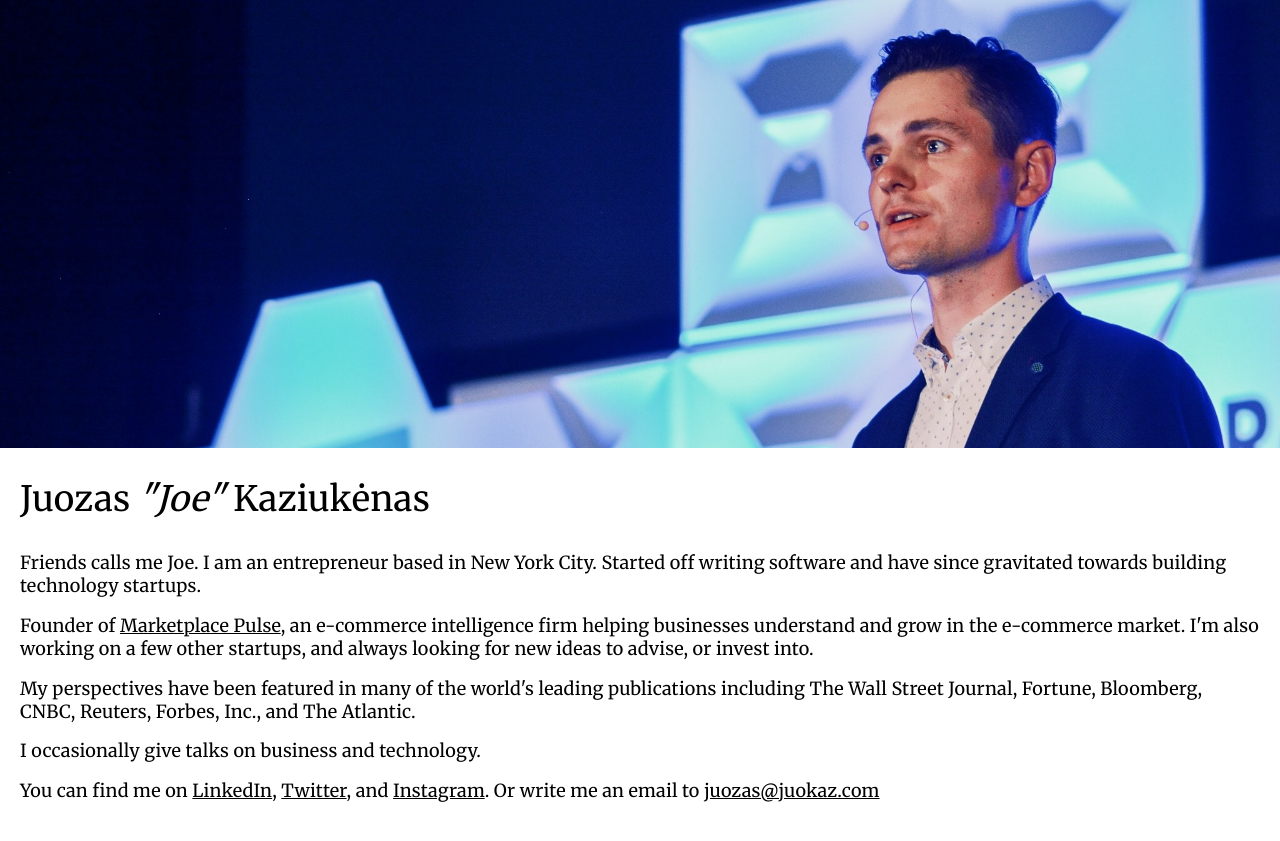
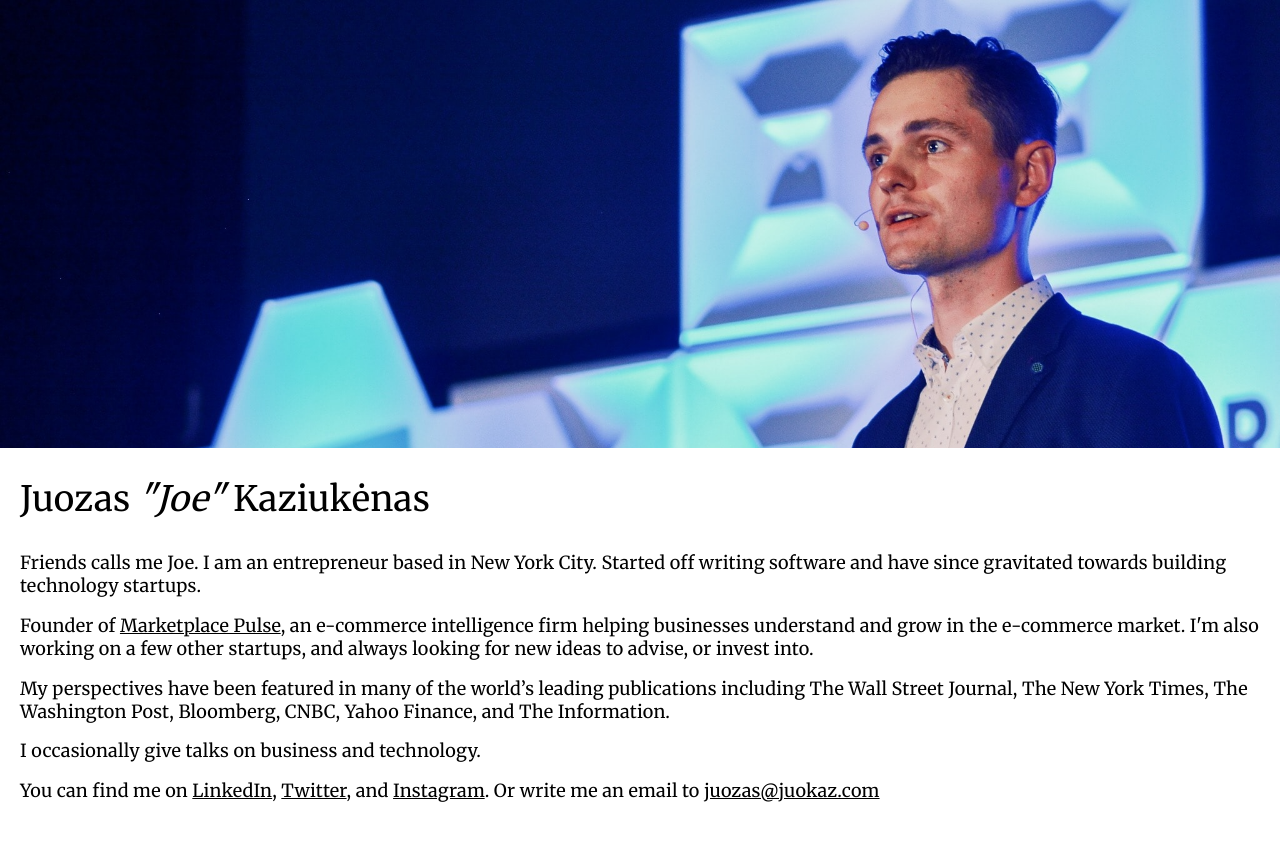
Before and after one commit to juokaz/juokaz.com, a Jekyll site: the page built from index.html, in a window 1280 px wide. Shown: the top 841 px of the page. Built offline with Jekyll 4.4.1, drawn with Linux system fonts in a browser that asks for light colours.

Commit message:
Update about text

```diff
--- a/index.html
+++ b/index.html
@@ -15,7 +15,7 @@ index_page: true
         Founder of <a href="https://www.marketplacepulse.com/">Marketplace Pulse</a>, an e-commerce intelligence firm helping businesses understand and grow in the e-commerce market. I'm also working on a few other startups, and always looking for new ideas to advise, or invest into.
     </p>
     <p>
-        My perspectives have been featured in many of the world's leading publications including The Wall Street Journal, Fortune, Bloomberg, CNBC, Reuters, Forbes, Inc., and The Atlantic.
+        My perspectives have been featured in many of the world’s leading publications including The Wall Street Journal, The New York Times, The Washington Post, Bloomberg, CNBC, Yahoo Finance, and The Information.
     </p>
     <p>
         I occasionally give talks on business and technology.
```
